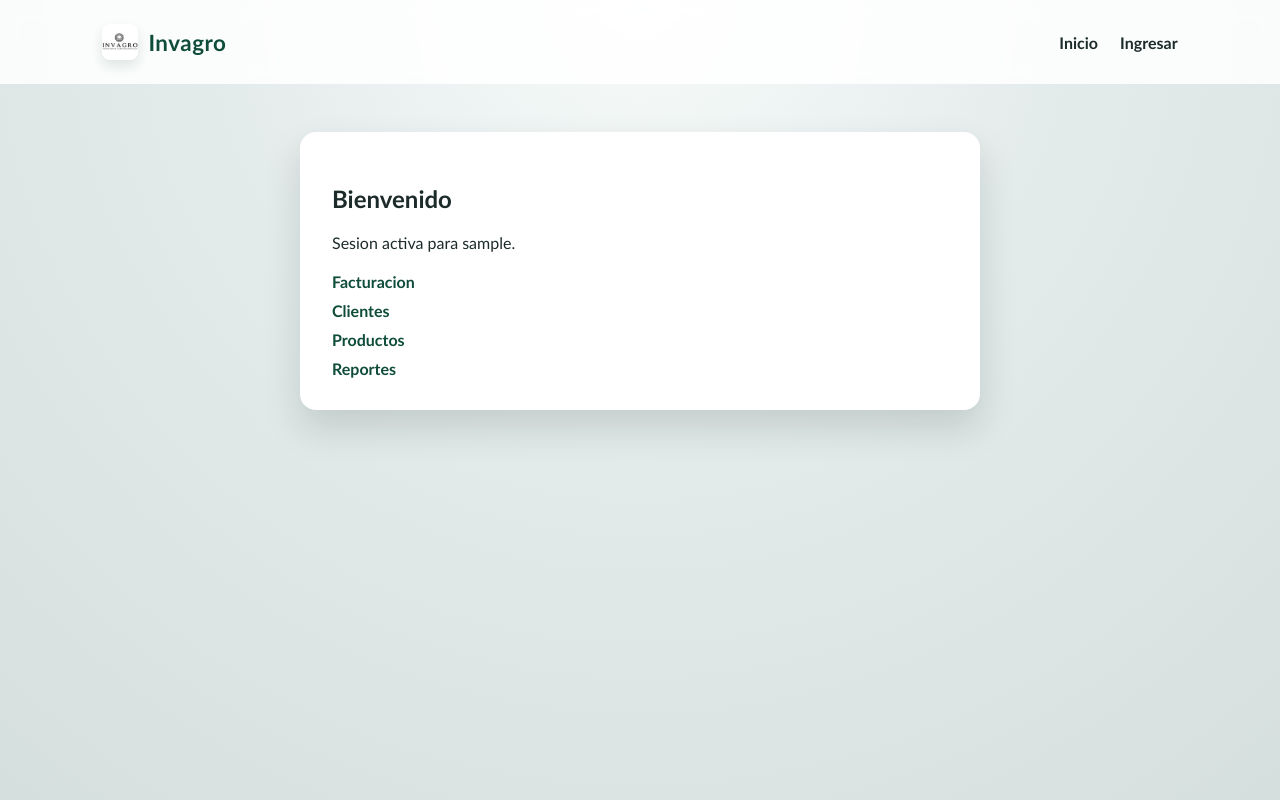
After one commit to Luisfer8904/Sistema-de-facturacion-Invagro, a Flask app: page /dashboard in a window 1280 px wide. The commit adds this page. Run offline with Flask 3, Linux system fonts and the light colour scheme; the visitor is signed in with stand-in values (Sample User, id 1); parts of the project's set-up code (start-up, migrations or seed data) failed here and were passed over.

Commit message:
Habilitar login POST con sesiones y dashboard

```diff
--- a/backend/app.py
+++ b/backend/app.py
@@ -1,6 +1,6 @@
 import logging
 
-from flask import Flask, jsonify, render_template
+from flask import Flask, jsonify, redirect, render_template, request, session, url_for
 
 
 def create_app():
@@ -15,11 +15,33 @@ def create_app():
 
     @app.get("/")
     def landing():
-        return render_template("landing.html")
+        return render_template("index.html")
 
-    @app.get("/login")
+    @app.route("/login", methods=["GET", "POST"])
     def login():
+        if request.method == "POST":
+            email = request.form.get("email", "").strip()
+            username = request.form.get("username", "").strip()
+            password = request.form.get("password", "").strip()
+            user_value = email or username
+
+            if user_value and password:
+                session["user"] = user_value
+                return redirect(url_for("dashboard"))
+
+            return render_template(
+                "login.html",
+                error="Ingresa usuario y contrasena para continuar.",
+            )
+
         return render_template("login.html")
+
+    @app.get("/dashboard")
+    def dashboard():
+        if not session.get("user"):
+            return redirect(url_for("login"))
+
+        return render_template("dashboard.html", user=session["user"])
 
     @app.get("/health")
     def health_check():
--- a/backend/static/css/styles.css
+++ b/backend/static/css/styles.css
@@ -36,6 +36,7 @@ body {
   display: inline-flex;
   align-items: center;
   gap: 10px;
+  text-decoration: none;
 }
 
 .logo-image {
@@ -137,7 +138,7 @@ body {
   color: #ffffff;
 }
 
-.login-page .login-wrapper {
+.login-wrapper {
   display: flex;
   justify-content: center;
   padding: 40px 8vw 80px;
@@ -151,6 +152,15 @@ body {
   box-shadow: 0 18px 36px rgba(12, 32, 28, 0.15);
   display: grid;
   gap: 16px;
+}
+
+.form-error {
+  background: #ffe5e5;
+  border: 1px solid #f2b8b8;
+  color: #7d1a1a;
+  padding: 10px 12px;
+  border-radius: 10px;
+  font-weight: 600;
 }
 
 .login-logo {
@@ -193,6 +203,32 @@ body {
   text-align: center;
 }
 
+.dashboard {
+  display: flex;
+  justify-content: center;
+  padding: 48px 8vw 80px;
+}
+
+.dashboard-card {
+  width: min(680px, 100%);
+  background: #ffffff;
+  padding: 32px;
+  border-radius: 16px;
+  box-shadow: 0 18px 36px rgba(12, 32, 28, 0.15);
+}
+
+.dashboard-links {
+  display: grid;
+  gap: 10px;
+  margin-top: 20px;
+}
+
+.dashboard-links a {
+  text-decoration: none;
+  color: #0f4c3a;
+  font-weight: 600;
+}
+
 @media (max-width: 640px) {
   .site-header {
     flex-direction: column;
--- /dev/null
+++ b/backend/templates/base.html
@@ -0,0 +1,22 @@
+<!doctype html>
+<html lang="es">
+  <head>
+    <meta charset="utf-8" />
+    <meta name="viewport" content="width=device-width, initial-scale=1" />
+    <title>{% block title %}Sistema de Facturacion Invagro{% endblock %}</title>
+    <link rel="stylesheet" href="/static/css/styles.css" />
+  </head>
+  <body class="page">
+    <header class="site-header">
+      <a href="/" class="logo">
+        <img src="/static/assets/logo.jpg" alt="Logo Invagro" class="logo-image" />
+        <span>Invagro</span>
+      </a>
+      <nav class="menu">
+        <a href="/">Inicio</a>
+        <a href="/login">Ingresar</a>
+      </nav>
+    </header>
+    {% block content %}{% endblock %}
+  </body>
+</html>
--- /dev/null
+++ b/backend/templates/dashboard.html
@@ -0,0 +1,16 @@
+{% extends "base.html" %}
+{% block title %}Dashboard | Sistema de Facturacion Invagro{% endblock %}
+{% block content %}
+  <main class="dashboard">
+    <section class="dashboard-card">
+      <h1>Bienvenido</h1>
+      <p>Sesion activa para {{ user }}.</p>
+      <div class="dashboard-links">
+        <a href="#">Facturacion</a>
+        <a href="#">Clientes</a>
+        <a href="#">Productos</a>
+        <a href="#">Reportes</a>
+      </div>
+    </section>
+  </main>
+{% endblock %}
```
Also changed, not shown: backend/templates/index.html (added, +35 -0 lines), backend/templates/login.html (+12 -30 lines).
